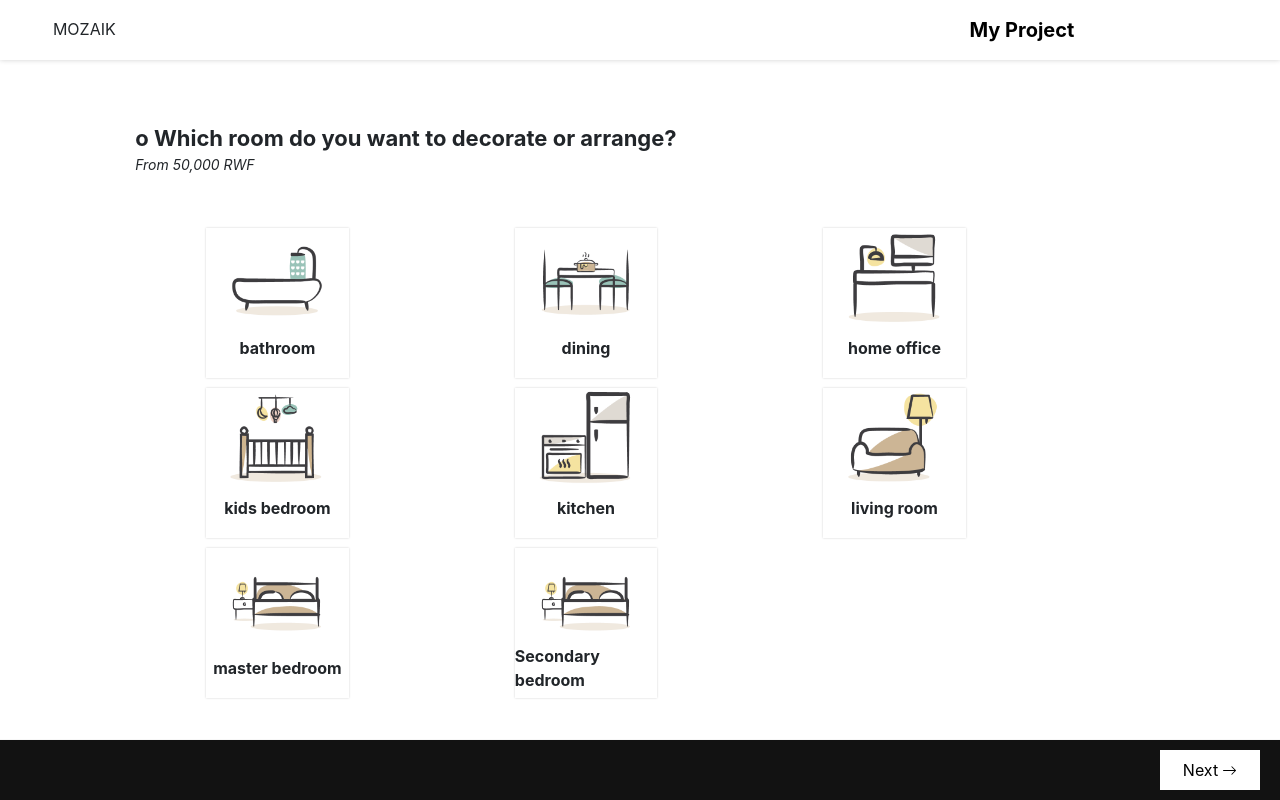
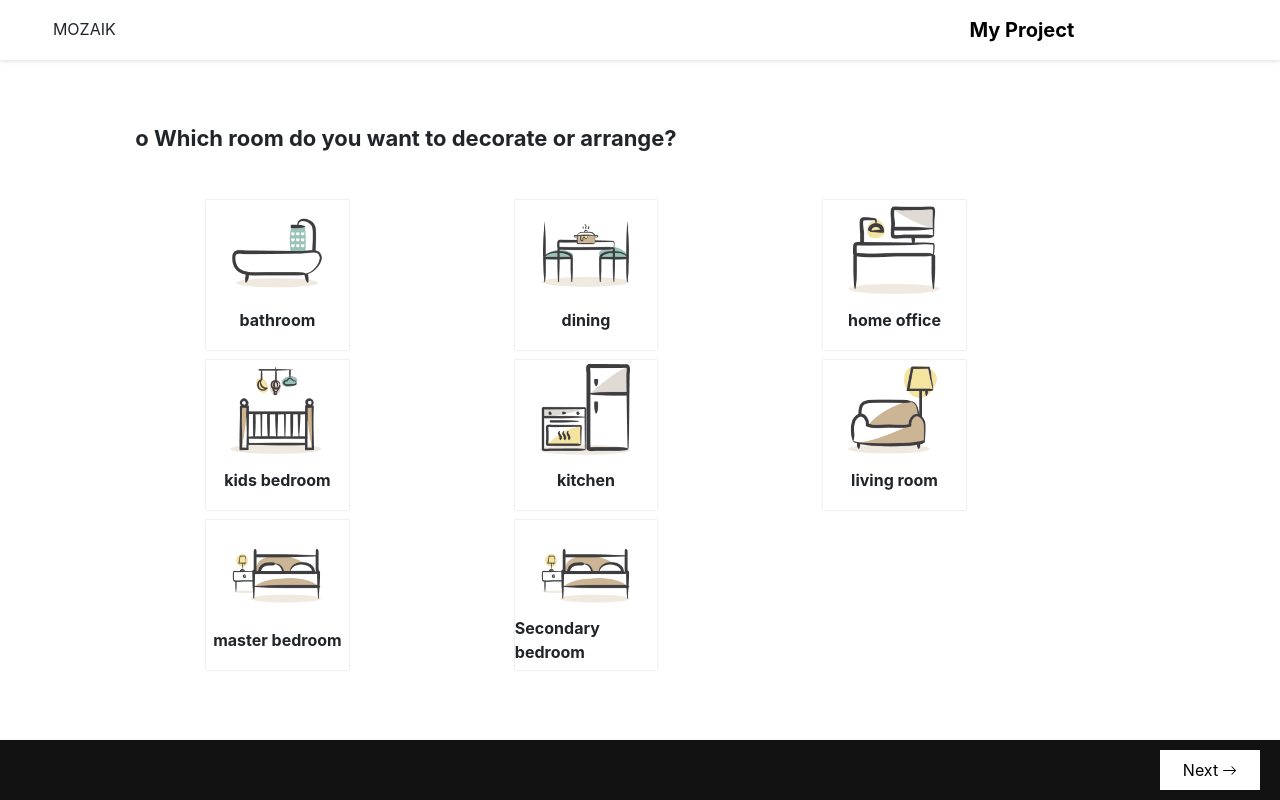
Before and after one commit to ArseneMerci/promotion-typeform, a Next.js app: page /order in a window 1280 px wide. Built offline with nearby package versions, Linux system fonts and the light colour scheme.

Commit message:
fixed budget

```diff
--- a/components/steps/step_one.jsx
+++ b/components/steps/step_one.jsx
@@ -36,7 +36,7 @@ const StepOne = () => {
                         <p className="text-title">
                             o Which room do you want to decorate or arrange?
                         </p>
-                        <p className="text-sm italic -mt-10 mb-5">From 50,000 RWF</p>
+                        {/* <p className="text-sm italic -mt-10 mb-5">From 50,000 RWF</p> */}
                     </div>
                     {products.map((item, index) => (
                         <div
```
